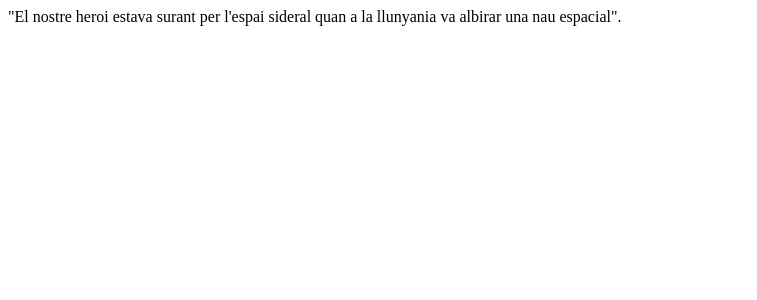
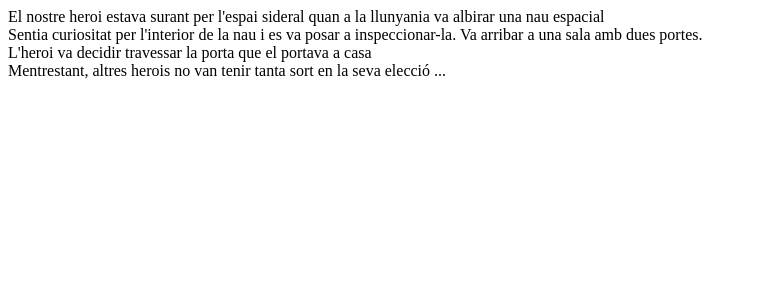
Before and after one commit to DDelgadoD/ITACADEMY-Sprint-6-Intro-Vue, a Vue app: page / in a window 1280 px wide. Shown: the top 300 px of the page, without its empty margins (0-757 px from the left). Built offline with nearby package versions, Linux system fonts and the light colour scheme.

Commit message:
Exercici 2

```diff
--- a/src/components/Escena.vue
+++ b/src/components/Escena.vue
@@ -1,7 +1,12 @@
 <template>
-    "El nostre heroi estava surant per l'espai sideral quan a la llunyania va albirar una nau espacial".
+    <div v-for="sentence in data.sentences">
+        <div>
+            {{ sentence }}
+        </div>
+    </div>
 </template>
 <script setup>
+    import data from "../data/data.json"
 </script>
 <style scoped>
 </style>
--- /dev/null
+++ b/src/data/data.json
@@ -0,0 +1,8 @@
+{
+    "sentences": [
+        "El nostre heroi estava surant per l'espai sideral quan a la llunyania va albirar una nau espacial",
+        "Sentia curiositat per l'interior de la nau i es va posar a inspeccionar-la. Va arribar a una sala amb dues portes.",
+        "L'heroi va decidir travessar la porta que el portava a casa",
+        "Mentrestant, altres herois no van tenir tanta sort en la seva elecció ..."
+    ]
+}
```
